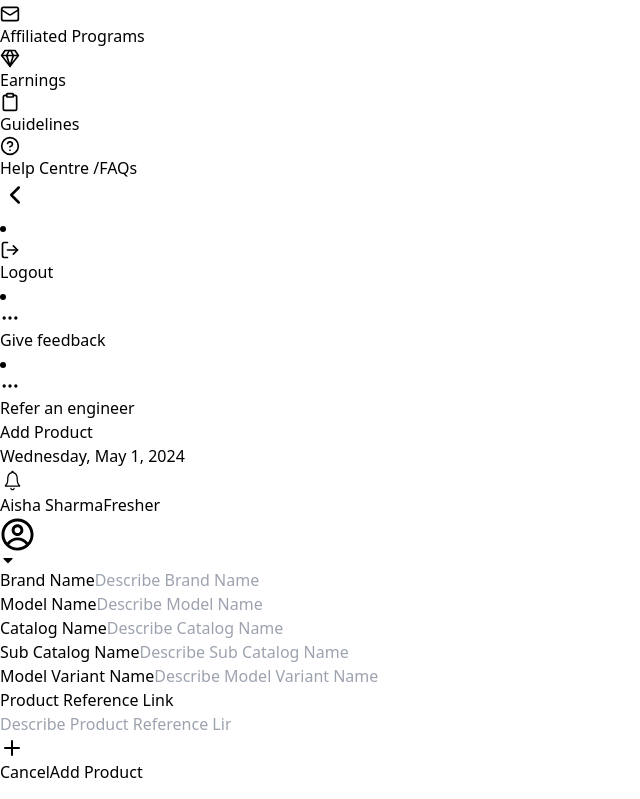
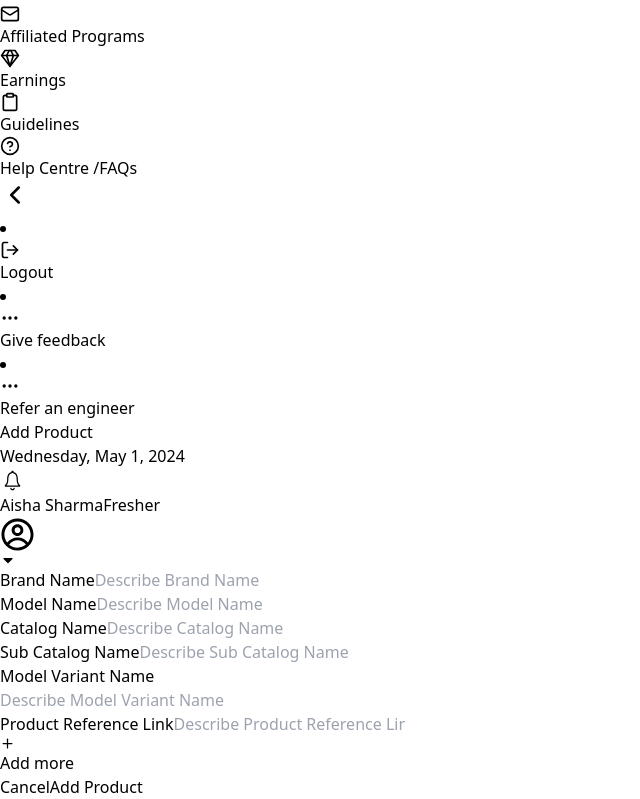
Before and after one commit to chgoutham199/webapp, a React (Vite) app: page /AddProduct in a window 1280 px wide. Shown: the part 521-1320 px from the top of the page, without its empty margins (0-640 px from the left). Built offline with nearby package versions, Linux system fonts and the light colour scheme.

Commit message:
Fix layout and complete add product styling

```diff
--- a/src/index.css
+++ b/src/index.css
@@ -3,11 +3,18 @@
 @tailwind utilities;
 
 .scrollbar-nav::-webkit-scrollbar {
-  width: 4px;
-  background-color:#464646;
+  width: 8px;
+
 }
 
 .scrollbar-nav::-webkit-scrollbar-thumb {
-  background:#282828;
-  border-radius: 4px;
+  background:#464646;
+  border-radius: 6px;
+  height: 20px;
 }
+
+.scrollbar-nav::-webkit-scrollbar-track {
+  background: #090909;
+  border-radius: 6px;
+
+}
--- a/src/pages/AddProduct.jsx
+++ b/src/pages/AddProduct.jsx
@@ -43,13 +43,13 @@ export default function AddProduct() {
   };
 
   return (
-    <div className="scrollbar-nav">
-    <div className=" bg-neutral-900 rounded-lg  pt-2  max-w-7xl  mr-5 ml-5 overflow-y-auto ">
+      <div className=" bg-neutral-900 rounded-lg  pt-2  max-w-7xl  mr-7 ml-5 mx-auto">
         <form
           onSubmit={handleSubmit}
-        className=" scrollbar-nav flex flex-col text-neutral-300  gap-4 p-3 m-3 pl-5 ml-5"
+          className="flex flex-col text-neutral-300  gap-3   p-3 pl-8 ml-8 "
         >
-        <div className="flex flex-col gap-3">
+           <div className="scrollbar-nav overflow-y-auto max-h-screen mr-8 space-y-3 pb-3 mb-2">
+          <div className="flex flex-col gap-3 scrollbar-nav overflow-y-auto max-h-screen mr-10">
             <label for="Brand Name" className=" font-normal ">
               Brand Name
             </label>
@@ -125,10 +125,18 @@ export default function AddProduct() {
           <div className="flex flex-col gap-3">
             {productDetails.modelVariants.map((variant, index) => (
               <>
-              <div key={index} className="flex flex-col gap-3">
+                <div key={index} className="flex  gap-3 items-center">
                   <label for="sub catalog name" className="font-normal ">
                     Model Variant Name
                   </label>
+                  {productDetails.modelVariants.length > 1 && (
+                    <Trash2
+                      onClick={() => handleRemoveField(index)}
+                      size={15}
+                      className="hover:cursor-pointer hover:text-orange-400"
+                    />
+                  )}
+                </div>
                 <input
                   name="variantName"
                   value={variant.variantName}
@@ -137,17 +145,12 @@ export default function AddProduct() {
                   placeholder="Describe Model Variant Name"
                   className="bg-neutral-700 h-8 rounded-sm placeholder-neutral-500 pl-5 max-w-5xl"
                 />
-                <div className="flex gap-3">
+                {/* </div> */}
+                <div className="flex flex-col gap-3">
                   <label for="Reference Link" className="font-normal ">
                     Product Reference Link
                   </label>
-                  {productDetails.modelVariants.length > 1 && (
-                    <Trash2
-                      onClick={() => handleRemoveField(index)}
-                      className="hover:cursor-pointer hover:text-orange-400"
-                    />
-                  )}
-                </div>
+
                   <input
                     name="productReference"
                     value={variant.productReference}
@@ -159,10 +162,14 @@ export default function AddProduct() {
                 </div>
               </>
             ))}
+            <div className="flex  hover:cursor-pointer items-center justify-center max-w-5xl gap-2 border border-dashed border-spacing-10 p-2 border-orange-400 rounded-sm hover:text-orange-500 hover:opacity-65"
+                onClick={handleAddField}
+            >
               <Plus
-            onClick={handleAddField}
-            className="hover:cursor-pointer hover:text-orange-400"
+                size={15}
               />
+              Add more
+            </div>
           </div>
           <div className="flex justify-between max-w-5xl pt-3">
             <Link to="/">
@@ -178,8 +185,9 @@ export default function AddProduct() {
               Add Product
             </button>
           </div>
+          </div>
         </form>
       </div>
-    </div>
+
   );
 }
--- a/src/pages/Layout.jsx
+++ b/src/pages/Layout.jsx
@@ -6,11 +6,11 @@ import Header from '../components/Header'
 export default function
 () {
   return (
-    <div className='bg-black flex flex-row h-screen w-screen overflow-hidden float-left '>
+    <div className='bg-black flex flex-row h-screen w-screen overflow-y-auto '>
         <SideBar />
     <div className='flex-1 text-white'>
         <div className=''>  <Header />  </div>
-        <div className='p-3 '>{<Outlet/>}</div>
+        <div className='p-3'>{<Outlet/>}</div>
         </div>
     </div>
   )
```
Lines whose indentation alone changed are shown as unchanged.
